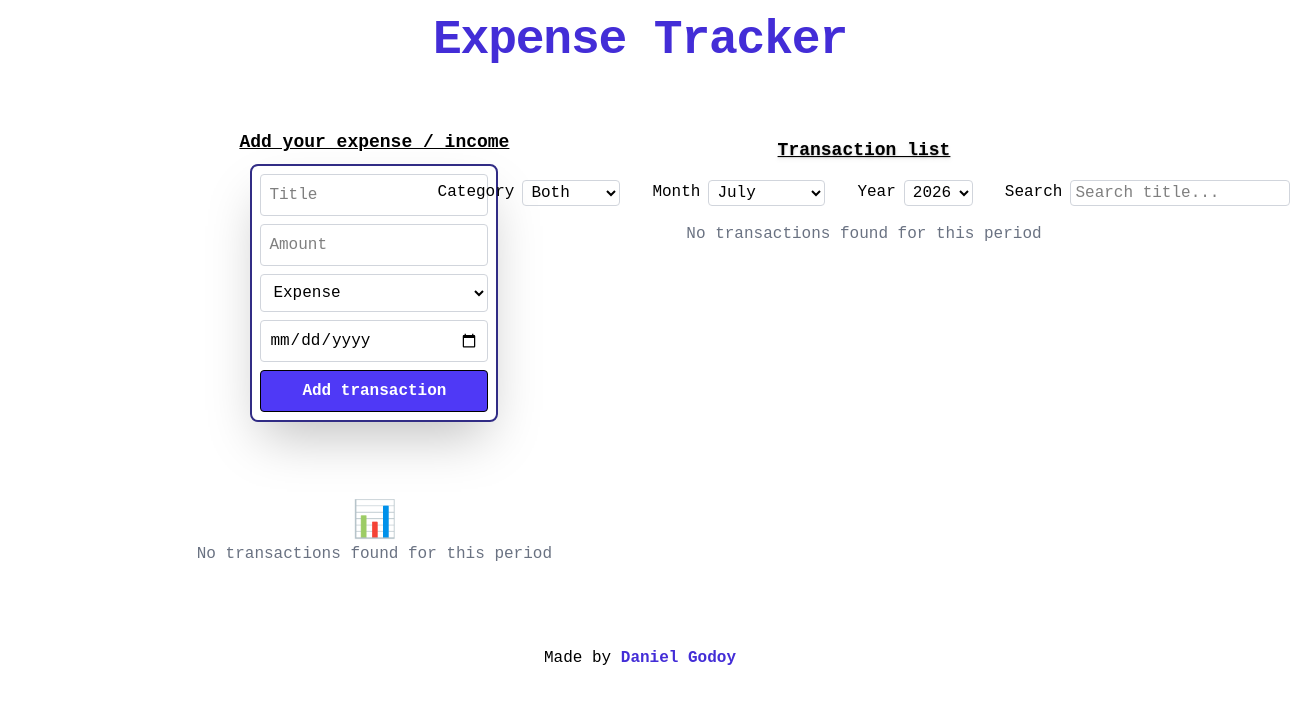
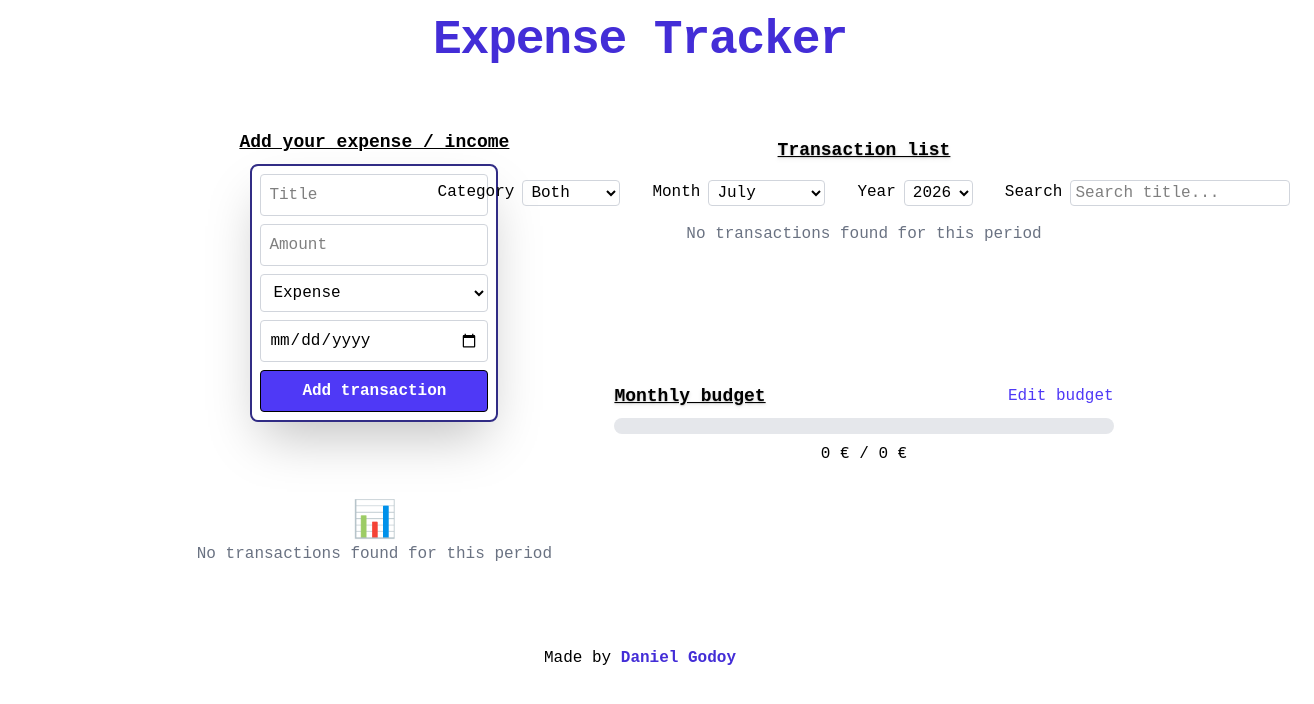
Before and after one commit to DanielGodoyGalindo/expense-tracker, a React (Vite) app: page / in a window 1280 px wide. Shown: the top 704 px of the page, 1314 px wide, since content can reach past the window. Built offline with nearby package versions, Linux system fonts and the light colour scheme.

Commit message:
feat: add Budget component showing monthly budget

```diff
--- a/src/App.tsx
+++ b/src/App.tsx
@@ -6,6 +6,7 @@ import TransactionList from './components/TransactionList'
 import Balance from './components/Balance';
 import OneLevelPieChart from './components/BalanceChart';
 import Modal from './components/Modal';
+import Budget from './components/Budget';
 
 function App() {
 
@@ -20,6 +21,7 @@ function App() {
   const [transactionToDelete, setTransactionToDelete] = useState<Transaction | null>(null);
   const [successMessage, setSuccessMessage] = useState("");
   const [showSuccessMessage, setShowSuccessMessage] = useState(false);
+  const [budgets, setBudgets] = useState<Record<string, number>>({}); // {"2026-07": 1000}
 
   // Execute just once when mounting component
   const [transactions, setTransactions] = useState<Transaction[]>(() => {
@@ -31,6 +33,19 @@ function App() {
   useEffect(() => {
     localStorage.setItem("transactions", JSON.stringify(transactions));
   }, [transactions]);
+
+  // Set budgets to localStorage
+  useEffect(() => {
+    localStorage.setItem("budgets", JSON.stringify(budgets));
+  }, [budgets]);
+
+  // Get budgets
+  useEffect(() => {
+    const storedBudgets = localStorage.getItem("budgets");
+    if (storedBudgets) {
+      setBudgets(JSON.parse(storedBudgets));
+    }
+  }, []);
 
   // Show message when action is done
   const showSuccess = (message: string) => {
@@ -114,9 +129,16 @@ function App() {
     }
   });
 
+  const totalExpenses = filteredTransactions
+    .filter((transaction) => transaction.category === "Expense")
+    .reduce((total, transaction) => total + transaction.amount, 0);
+
   const onRequestDelete = (transaction: Transaction) => {
     setTransactionToDelete(transaction);
   };
+
+  const budgetKey = `${selectedYear}-${selectedMonth}`;
+  const currentBudget = budgets[budgetKey] ?? 0;
 
   return (
     <div className="flex flex-col gap-8 p-4 min-h-screen">
@@ -149,7 +171,7 @@ function App() {
           <OneLevelPieChart transactions={filteredTransactions} />
         </div>
 
-        <div className="w-2/5 rounded-lg">
+        <div className="w-2/5 rounded-lg flex flex-col items-center gap-y-28">
           <TransactionList
             transactions={sortedTransactions}
             selectedMonth={selectedMonth}
@@ -166,6 +188,17 @@ function App() {
             sortOrder={sortOrder}
             setEditingTransaction={setEditingTransaction}
             onRequestDelete={onRequestDelete}
+          />
+
+          <Budget
+            budget={currentBudget}
+            expenses={totalExpenses}
+            onSetBudget={(amount) => {
+              setBudgets((prev) => ({
+                ...prev,
+                [budgetKey]: amount,
+              }));
+            }}
           />
         </div>
 
--- a/src/components/Balance.tsx
+++ b/src/components/Balance.tsx
@@ -39,6 +39,8 @@ function Balance({ transactions, selectedMonth, selectedYear }: Props) {
   }
 
   return (
+    <div className="flex flex-col">
+      <p className="underline self-center text-lg text-shadow-md font-bold">Balance</p>
       <div
         className={`place-self-center flex flex-col gap-1 border-4 rounded-xl p-2 ${balance < 0 ? "border-rose-500" : "border-emerald-500"} mt-3 text-2xl`}>
         {transactions.length > 0 ? (
@@ -50,6 +52,7 @@ function Balance({ transactions, selectedMonth, selectedYear }: Props) {
           <span>No transactions for this month.</span>
         )}
       </div>
+    </div>
   )
 }
 
--- a/src/components/BalanceChart.tsx
+++ b/src/components/BalanceChart.tsx
@@ -54,7 +54,12 @@ export default function OneLevelPieChart({ transactions }: Props) {
         shape={MyCustomPie}>
       </Pie>
       <Tooltip />
-      <Legend />
+      <Legend
+        verticalAlign="bottom"
+        wrapperStyle={{
+          transform: "translateY(-48px)",
+        }}
+      />
     </PieChart>
   ) : (
     <div className="flex flex-col items-center justify-center py-8 text-gray-500">
--- /dev/null
+++ b/src/components/Budget.tsx
@@ -0,0 +1,97 @@
+import { useState } from "react";
+
+type Props = {
+  budget: number;
+  expenses: number;
+  onSetBudget: (amount: number) => void;
+};
+
+function Budget({ budget, expenses, onSetBudget }: Props) {
+  const [isEditing, setIsEditing] = useState(false);
+  const [newBudget, setNewBudget] = useState(String(budget));
+
+  const percentage = budget > 0 ? (expenses / budget) * 100 : 0;
+  const progress = Math.min(percentage, 100);
+  const progressStyle =
+    percentage >= 100 ? "bg-red-600"
+      : percentage >= 80 ? "bg-yellow-500" : "bg-indigo-600";
+
+  function handleEdit() {
+    setNewBudget(String(budget));
+    setIsEditing(true);
+  }
+
+  function handleSave() {
+    const amount = Number(newBudget);
+    if (amount <= 0) {
+      return;
+    }
+    onSetBudget(amount);
+    setIsEditing(false);
+  }
+
+  function handleCancel() {
+    setNewBudget(String(budget));
+    setIsEditing(false);
+  }
+
+  return (
+    <div className="self-center w-full max-w-lg flex flex-col gap-2">
+      <div className="flex justify-between items-center">
+        <p className="underline self-center text-lg text-shadow-md font-bold">
+          Monthly budget
+        </p>
+
+        {!isEditing && (
+          <button
+            type="button"
+            onClick={handleEdit}
+            className="text-indigo-600 hover:text-indigo-800 hover:underline cursor-pointer">
+            Edit budget
+          </button>
+        )}
+      </div>
+
+      {isEditing ? (
+        <div className="flex gap-2">
+          <input
+            type="number"
+            min="1"
+            value={newBudget}
+            onChange={(e) => setNewBudget(e.target.value)}
+            className="border border-gray-300 rounded px-2 py-1 w-full"
+          />
+
+          <button
+            type="button"
+            onClick={handleSave}
+            className="bg-indigo-600 hover:bg-indigo-800 text-white px-3 py-1 rounded">
+            Save
+          </button>
+
+          <button
+            type="button"
+            onClick={handleCancel}
+            className="bg-gray-300 hover:bg-gray-400 px-3 py-1 rounded">
+            Cancel
+          </button>
+        </div>
+      ) : (
+        <>
+          <div className="w-full bg-gray-200 rounded-full h-4">
+            <div
+              className={`${progressStyle} h-4 rounded-full transition-all`}
+              style={{ width: `${progress}%` }}
+            />
+          </div>
+
+          <p className="text-center">
+            {expenses} € / {budget} €
+          </p>
+        </>
+      )}
+    </div>
+  );
+}
+
+export default Budget;
```
Also changed, not shown: 1 other file (tests, documents, lock files or other folders). Lines whose indentation alone changed are shown as unchanged.
